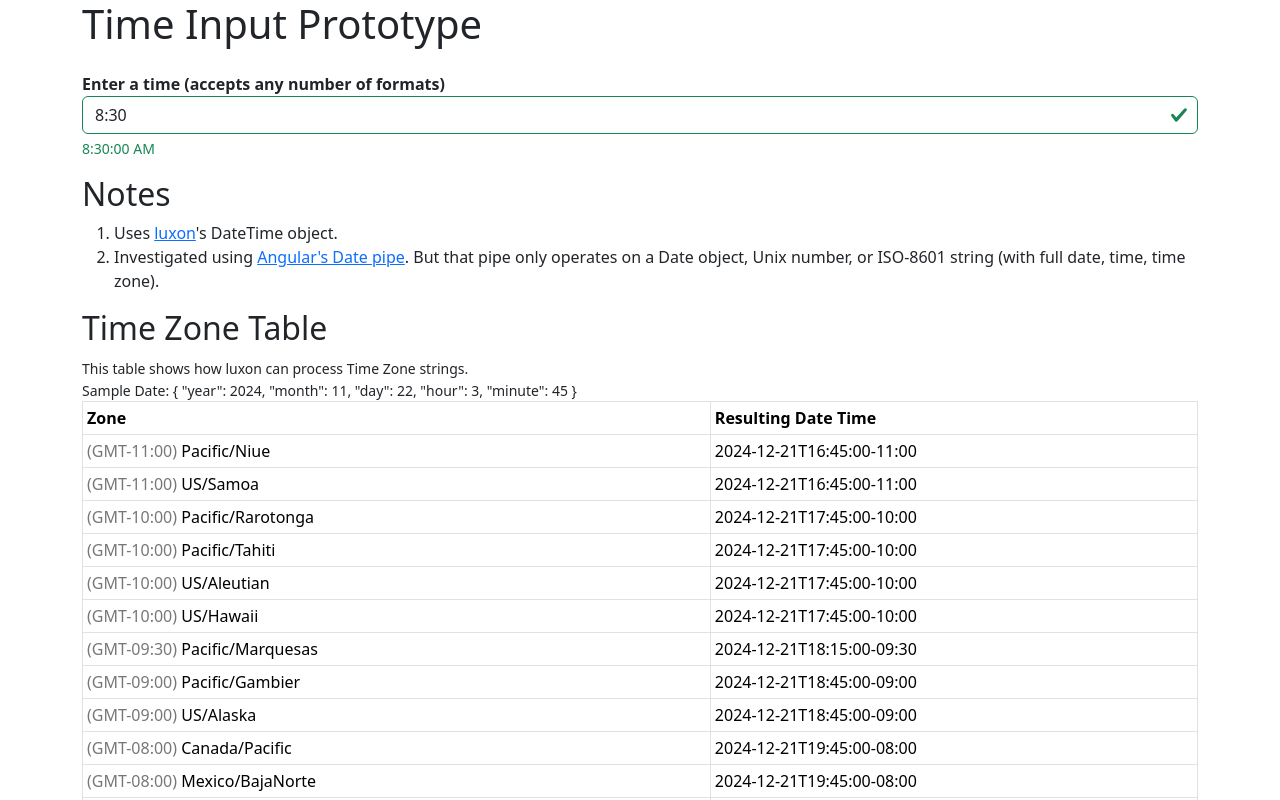
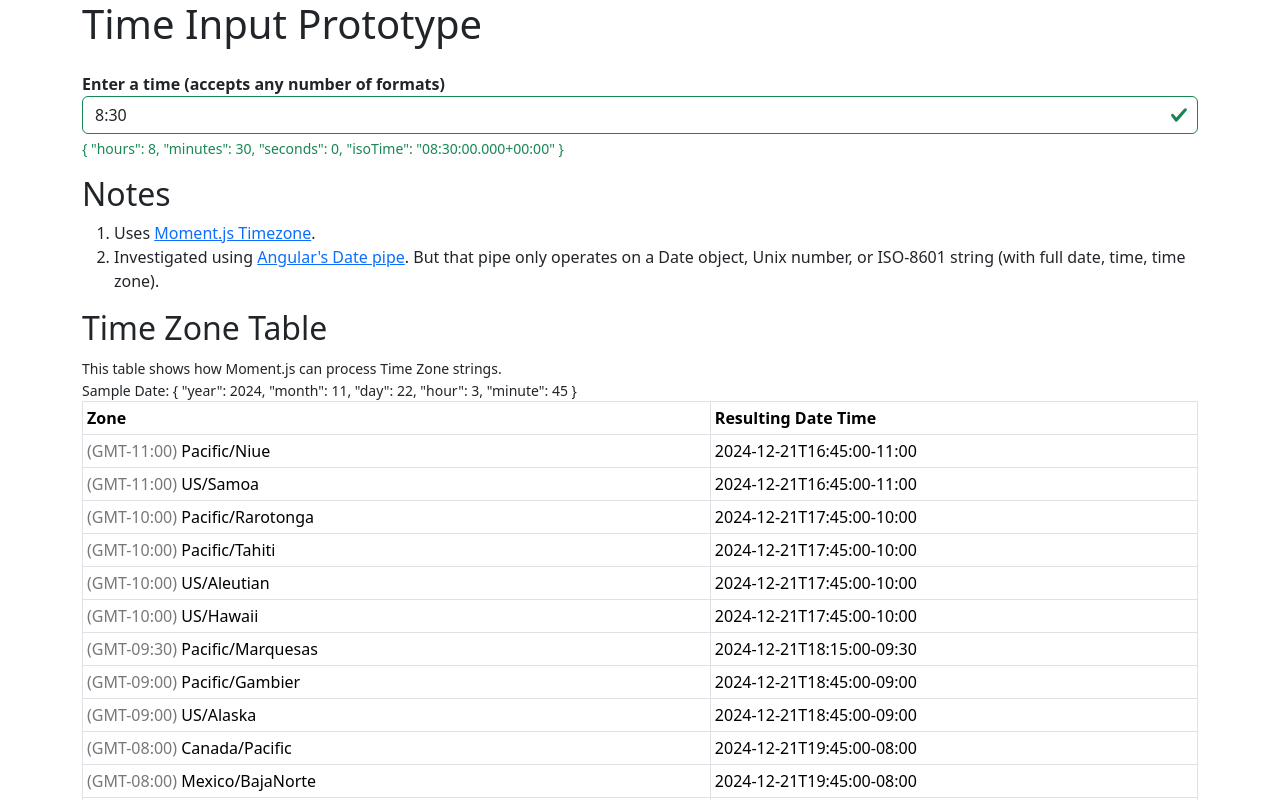
Before and after one commit to eh1160/stackblitz-starters-vlch6y, an Angular app: page / in a window 1280 px wide. Shown: the top 800 px of the page. Built offline with nearby package versions, Linux system fonts and the light colour scheme.

Commit message:
Documentation and cleanup - Removed luxon from package.json

```diff
--- a/package.json
+++ b/package.json
@@ -15,7 +15,6 @@
     "@angular/platform-browser": "^17.2.0",
     "@angular/router": "^17.2.0",
     "bootstrap": "^5.3.3",
-    "luxon": "^3.4.4",
     "ngx-bootstrap": "^12.0.0",
     "moment": "2.30.1",
     "moment-timezone": "0.5.45",
@@ -27,7 +26,6 @@
     "@angular-devkit/build-angular": "^17.2.0",
     "@angular/cli": "^17.2.0",
     "@angular/compiler-cli": "^17.2.0",
-    "@types/luxon": "^3.4.2",
     "typescript": "~5.3.0"
   },
   "overrides": {
--- a/src/app/time-input/time-input.component.html
+++ b/src/app/time-input/time-input.component.html
@@ -8,5 +8,5 @@
     'invalid-feedback': inputDateTime && !isValid,
     'valid-feedback': isValid
   }">
-  <span>{{ outputDateTime }}</span>
+  <span>{{ outputDateTime | json }}</span>
 </span>
--- a/src/app/time-input/time-input.component.ts
+++ b/src/app/time-input/time-input.component.ts
@@ -12,8 +12,9 @@ import moment from 'moment';
 })
 
 export class TimeInputComponent implements OnInit {
+  isoTimeFormat: string = 'HH:mm:ss.SSSZ';
   inputDateTime: string = '8:30';
-  outputDateTime: string | undefined = undefined;
+  outputDateTime: object | undefined = undefined;
   isValid: boolean | undefined = false;
 
   // moment token definitions: https://momentjs.com/docs/#/parsing/string-format/
@@ -39,7 +40,14 @@ export class TimeInputComponent implements OnInit {
 
       // if (givenDateTime.isValid) {
       if (momentObj.isValid()) {
-        this.outputDateTime = momentObj.format('h:mm:ss A');
+        // this.outputDateTime = momentObj.format('h:mm:ss A');
+        // this.outputDateTime = momentObj.toObject();
+        this.outputDateTime = {
+          hours: momentObj.toObject().hours,
+          minutes: momentObj.toObject().minutes,
+          seconds: momentObj.toObject().seconds,
+          isoTime: momentObj.utc().format(this.isoTimeFormat), // https://momentjs.com/docs/#/parsing/utc/
+        };
         this.isValid = true;
       } else {
         this.outputDateTime = undefined;
--- a/src/main.html
+++ b/src/main.html
@@ -8,8 +8,7 @@
     <h2>Notes</h2>
     <ol>
         <li>
-            Uses <a href="https://moment.github.io/luxon/#/">luxon</a>'s DateTime
-            object.
+            Uses <a href="https://momentjs.com/timezone/docs/">Moment.js Timezone</a>.
         </li>
         <li>
             Investigated using
@@ -20,6 +19,6 @@
     </ol>
 
     <h2>Time Zone Table</h2>
-    <small>This table shows how luxon can process Time Zone strings.</small>
+    <small>This table shows how Moment.js can process Time Zone strings.</small>
     <app-tz-test></app-tz-test>
 </div>
```
Also changed, not shown: src/app/tz-test/tz-test.component.ts (+7 -7 lines), 2 other files (tests, documents, lock files or other folders).
